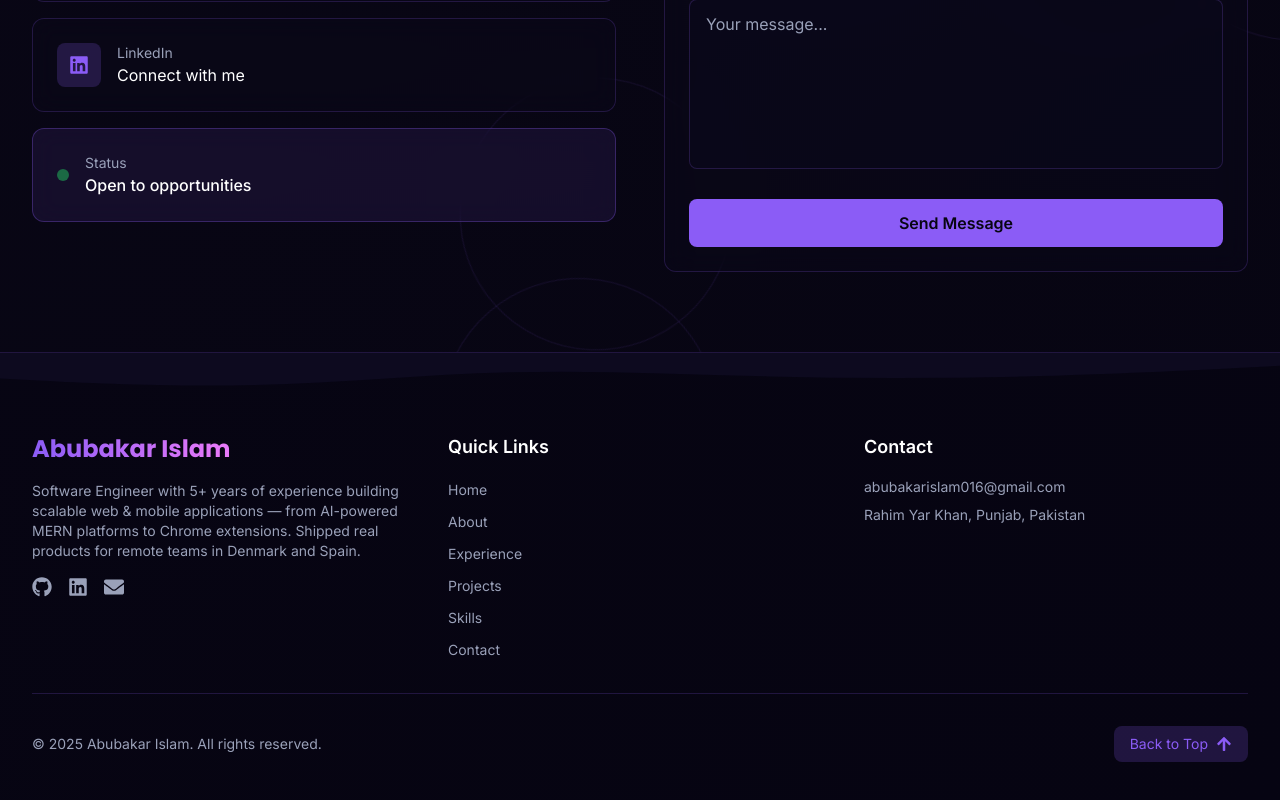
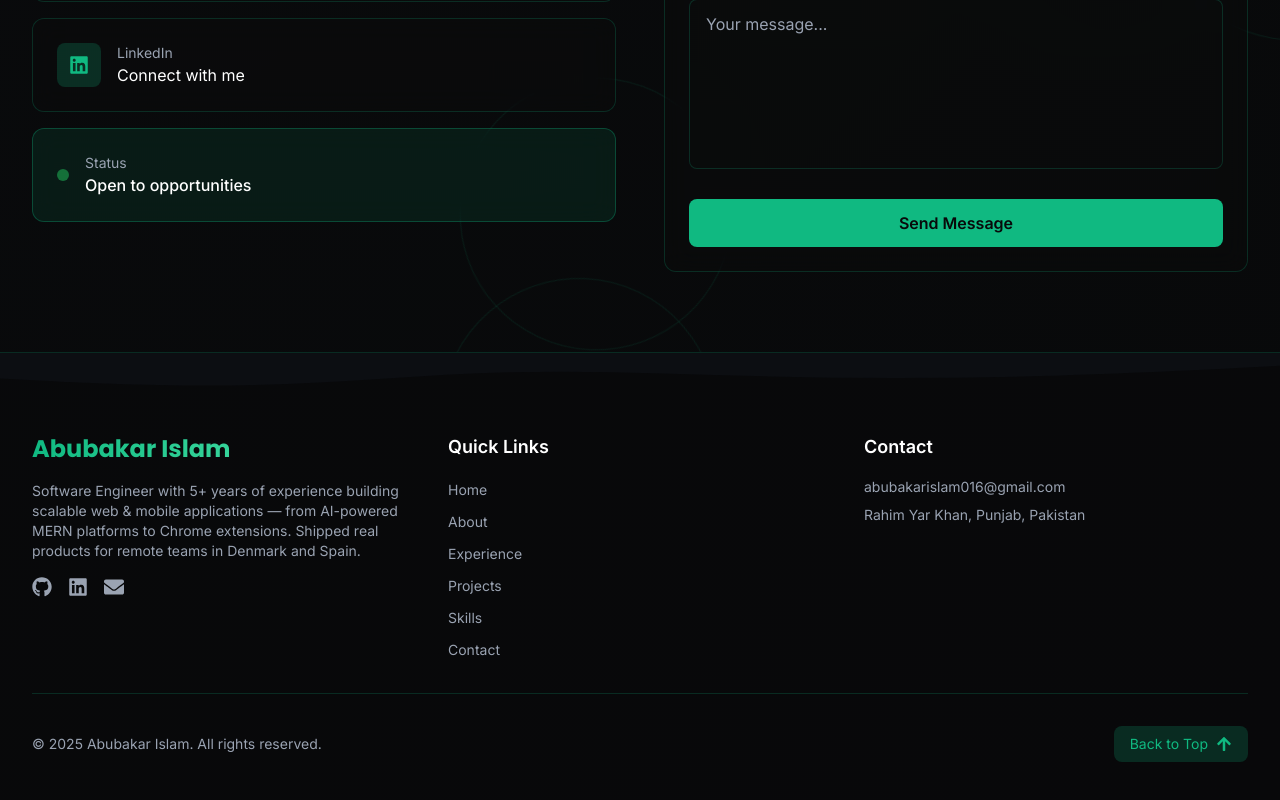
Before and after one commit to abubakar787898/my-portfolio, a React (Vite) app: page / in a window 1280 px wide. Shown: the part 8822-9622 px from the top of the page. Built offline with nearby package versions, Linux system fonts and the light colour scheme.

Commit message:
Theme: Emerald dark (Linear-style clean premium)
- Palette swap: near-black backgrounds (#08090A), emerald accents
  (#10B981/#6EE7B7/#059669), cool-gray text
- Updated: tailwind tokens, gradients, glows, image borders,
  ambient orbs, favicon, theme-color meta

```diff
--- a/index.html
+++ b/index.html
@@ -9,7 +9,7 @@
     <meta name="keywords" content="Abubakar Islam, Software Engineer, Full Stack Developer, React Developer, Next.js Developer, Node.js, Laravel Developer, React Native, MERN Stack, Chrome Extension Developer, Remote Software Engineer, Pakistan Developer" />
     <meta name="author" content="Abubakar Islam" />
     <meta name="robots" content="index, follow" />
-    <meta name="theme-color" content="#0D0A1F" />
+    <meta name="theme-color" content="#08090A" />
     <link rel="canonical" href="https://abubakarislam.netlify.app/" />
 
     <!-- Open Graph -->
--- a/src/App.tsx
+++ b/src/App.tsx
@@ -49,7 +49,7 @@ function App() {
         {/* Ambient gradient orbs */}
         <div aria-hidden className="pointer-events-none fixed inset-0 z-0 overflow-hidden">
           <div className="absolute -top-40 -left-40 w-[36rem] h-[36rem] bg-secondary/15 rounded-full blur-3xl" />
-          <div className="absolute top-1/3 -right-40 w-[32rem] h-[32rem] bg-fuchsia-500/10 rounded-full blur-3xl" />
+          <div className="absolute top-1/3 -right-40 w-[32rem] h-[32rem] bg-emerald-500/10 rounded-full blur-3xl" />
           <div className="absolute -bottom-48 left-1/4 w-[36rem] h-[36rem] bg-secondary-dark/15 rounded-full blur-3xl" />
         </div>
         <div className="relative z-10">
--- a/src/components/Footer.tsx
+++ b/src/components/Footer.tsx
@@ -26,7 +26,7 @@ const Footer = () => {
           preserveAspectRatio="none"
         >
           <path
-            fill="#0D0A1F"
+            fill="#0C0E12"
             d="M0,64L48,69.3C96,75,192,85,288,80C384,75,480,53,576,48C672,43,768,53,864,58.7C960,64,1056,64,1152,58.7C1248,53,1344,43,1392,37.3L1440,32L1440,0L1392,0C1344,0,1248,0,1152,0C1056,0,960,0,864,0C768,0,672,0,576,0C480,0,384,0,288,0C192,0,96,0,48,0L0,0Z"
           />
         </svg>
--- a/src/index.css
+++ b/src/index.css
@@ -48,11 +48,11 @@
   }
 
   .gradient-text {
-    @apply bg-gradient-to-r from-secondary via-fuchsia-400 to-secondary-light bg-clip-text text-transparent;
+    @apply bg-gradient-to-r from-secondary via-emerald-400 to-secondary-light bg-clip-text text-transparent;
   }
 
   .animate-gradient-border {
-    background: linear-gradient(90deg, #8B5CF6, #A78BFA, #8B5CF6);
+    background: linear-gradient(90deg, #10B981, #6EE7B7, #10B981);
     background-size: 200% 200%;
     animation: gradient-shift 3s ease infinite;
   }
@@ -75,16 +75,16 @@
 }
 
 ::-webkit-scrollbar-track {
-  background: #0D0A1F;
+  background: #0C0E12;
 }
 
 ::-webkit-scrollbar-thumb {
-  background: #8B5CF6;
+  background: #10B981;
   border-radius: 5px;
 }
 
 ::-webkit-scrollbar-thumb:hover {
-  background: #7C3AED;
+  background: #059669;
 }
 
 /* Smooth transitions for reduced motion */
--- a/src/sections/About.tsx
+++ b/src/sections/About.tsx
@@ -74,8 +74,8 @@ const About = () => {
               <div
                 className="absolute inset-0 rounded-2xl p-1"
                 style={{
-                  background: 'linear-gradient(135deg, #8B5CF6, #E879F9, #7C3AED)',
-                  boxShadow: '0 0 50px rgba(139, 92, 246, 0.3)',
+                  background: 'linear-gradient(135deg, #10B981, #34D399, #059669)',
+                  boxShadow: '0 0 50px rgba(16, 185, 129, 0.3)',
                 }}
               >
                 <div className="w-full h-full rounded-2xl bg-primary-dark overflow-hidden">
--- a/src/sections/Hero.tsx
+++ b/src/sections/Hero.tsx
@@ -78,7 +78,7 @@ const Hero = () => {
       <motion.div
         className="absolute inset-0 opacity-10"
         style={{
-          background: `radial-gradient(circle at ${mousePosition.x}px ${mousePosition.y}px, #8B5CF6 0%, transparent 50%)`,
+          background: `radial-gradient(circle at ${mousePosition.x}px ${mousePosition.y}px, #10B981 0%, transparent 50%)`,
         }}
       />
 
@@ -210,8 +210,8 @@ const Hero = () => {
               <div
                 className="absolute inset-0 rounded-full p-1"
                 style={{
-                  background: 'linear-gradient(135deg, #8B5CF6, #E879F9, #7C3AED)',
-                  boxShadow: '0 0 70px rgba(139, 92, 246, 0.35)',
+                  background: 'linear-gradient(135deg, #10B981, #34D399, #059669)',
+                  boxShadow: '0 0 70px rgba(16, 185, 129, 0.35)',
                 }}
               >
                   <div className="w-full h-full rounded-full bg-primary-dark overflow-hidden">
--- a/tailwind.config.js
+++ b/tailwind.config.js
@@ -8,19 +8,19 @@ export default {
     extend: {
       colors: {
         primary: {
-          DEFAULT: '#0D0A1F',
-          dark: '#070512',
-          light: '#1A1433',
+          DEFAULT: '#0C0E12',
+          dark: '#08090A',
+          light: '#14171C',
         },
         secondary: {
-          DEFAULT: '#8B5CF6',
-          light: '#A78BFA',
-          dark: '#7C3AED',
+          DEFAULT: '#10B981',
+          light: '#6EE7B7',
+          dark: '#059669',
         },
         accent: {
-          DEFAULT: '#9AA1B9',
-          light: '#B9BFD4',
-          dark: '#5A6076',
+          DEFAULT: '#9AA3B2',
+          light: '#E4E9F2',
+          dark: '#5B6472',
         },
       },
       fontFamily: {
@@ -60,8 +60,8 @@ export default {
           '100%': { transform: 'translateX(0)', opacity: '1' },
         },
         glow: {
-          '0%': { boxShadow: '0 0 5px #8B5CF6, 0 0 10px #8B5CF6, 0 0 15px #8B5CF6' },
-          '100%': { boxShadow: '0 0 10px #8B5CF6, 0 0 20px #8B5CF6, 0 0 30px #8B5CF6' },
+          '0%': { boxShadow: '0 0 5px #10B981, 0 0 10px #10B981, 0 0 15px #10B981' },
+          '100%': { boxShadow: '0 0 10px #10B981, 0 0 20px #10B981, 0 0 30px #10B981' },
         },
         rotate: {
           '0%': { transform: 'rotate(0deg)' },
@@ -73,8 +73,8 @@ export default {
         },
       },
       backgroundImage: {
-        'gradient-dark': 'linear-gradient(135deg, #0D0A1F 0%, #070512 100%)',
-        'gradient-cyan': 'linear-gradient(135deg, #8B5CF6 0%, #7C3AED 100%)',
+        'gradient-dark': 'linear-gradient(135deg, #0C0E12 0%, #08090A 100%)',
+        'gradient-cyan': 'linear-gradient(135deg, #10B981 0%, #059669 100%)',
       },
     },
   },
```
Also changed, not shown: public/favicon.svg.
